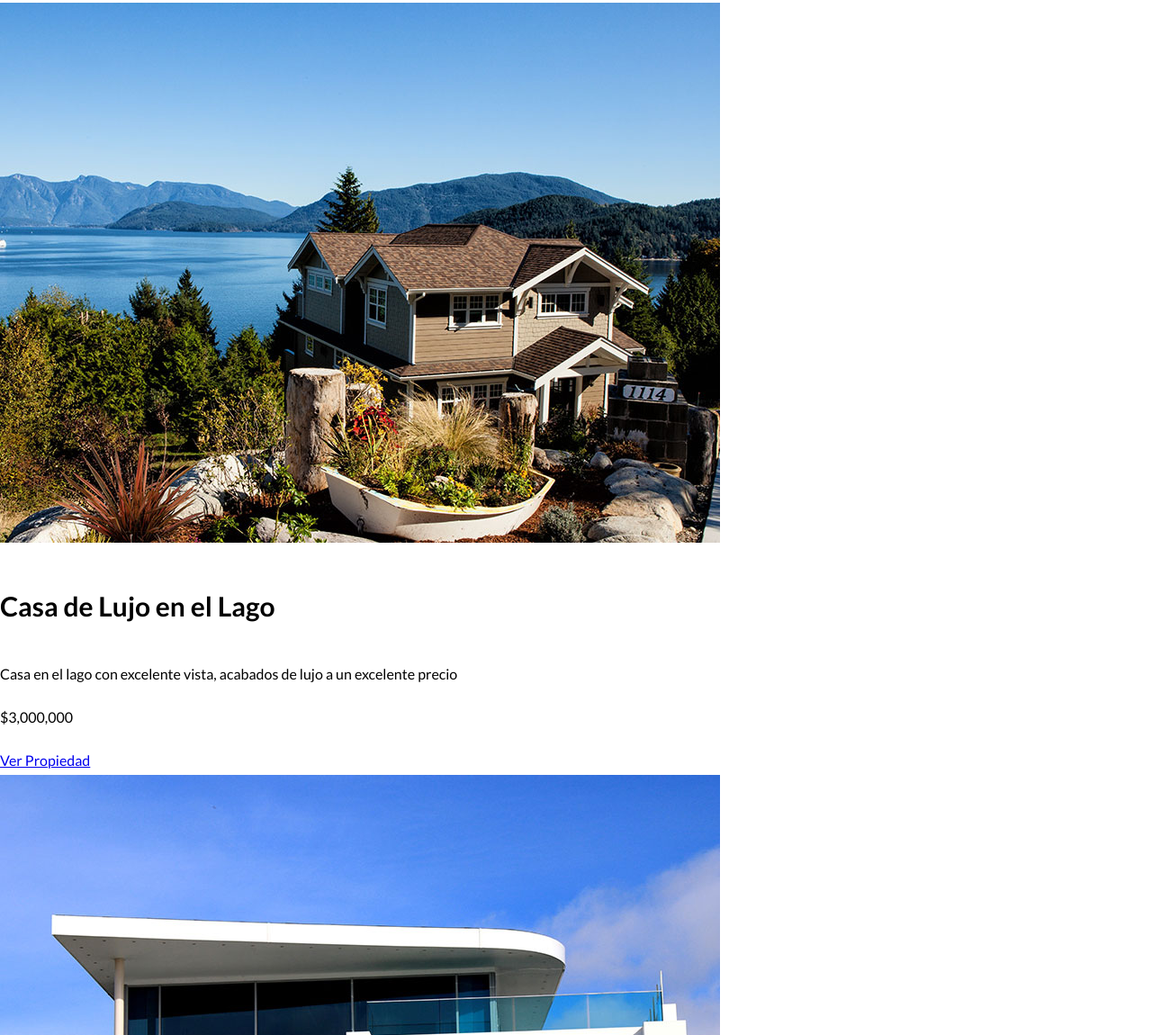
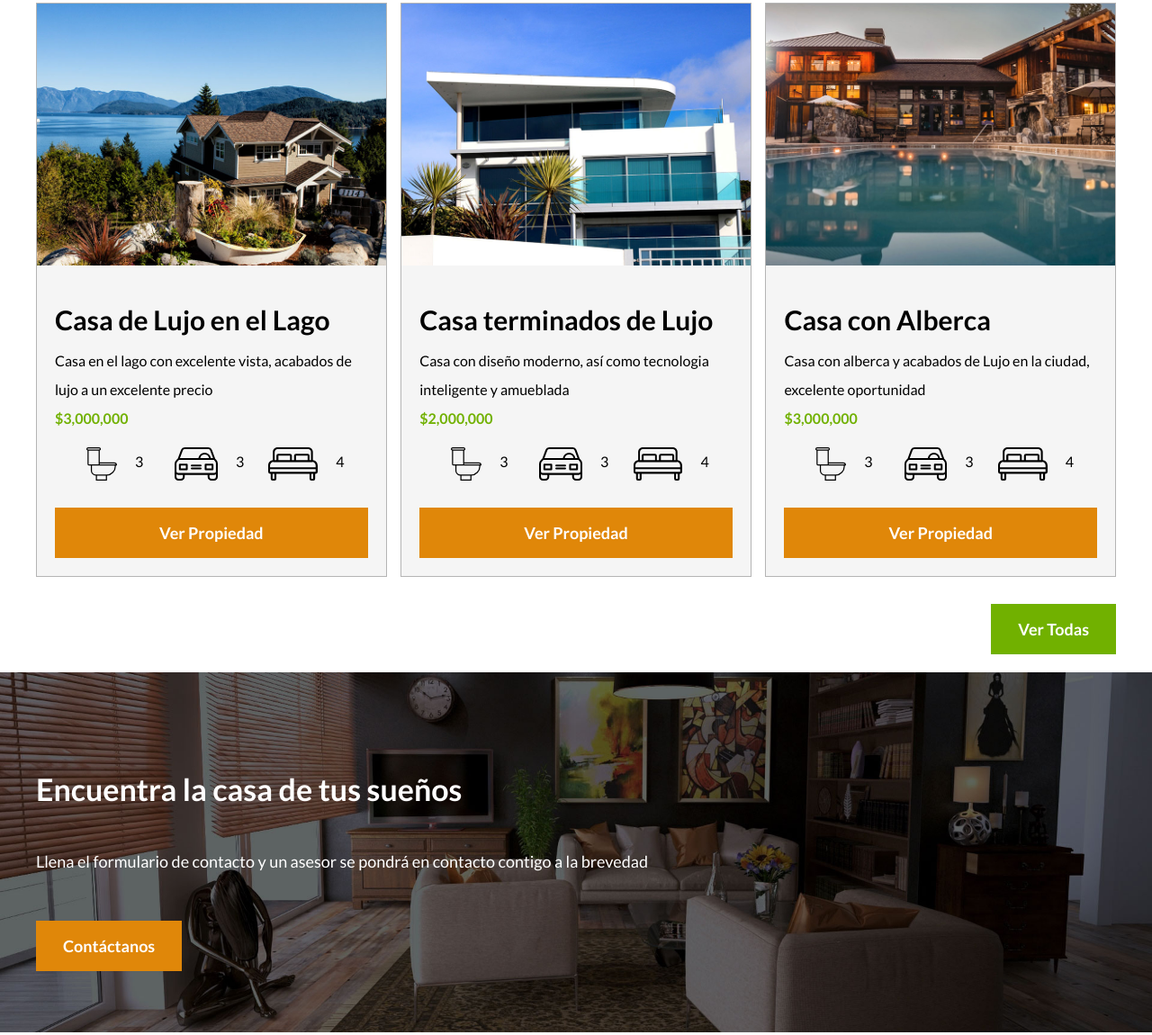
Before and after one commit to rancode10/website-bienesraices, a plain HTML site: page index.html in a window 1280 px wide. Shown: the part 1381-2531 px from the top of the page at 90% size. Drawn offline with Linux system fonts and the light colour scheme.

Commit message:
seccion venta y contacto. html y css terminado

```diff
--- a/css/styles.css
+++ b/css/styles.css
@@ -1,5 +1,10 @@
 html {
+    box-sizing: border-box;
     font-size: 62.5%;  /** Reset para REMS - 62.5% = 10px de 16px **/
+}
+
+*, *:before, *:after {
+    box-sizing: inherit;
 }
 
 body {
@@ -9,6 +14,10 @@ body {
 }
 
 /** GLOBALES **/
+img {
+    max-width: 100%;
+}
+
 .contenedor {
     max-width: 120rem; /** = 1200px **/
     margin: 0 auto;
@@ -42,6 +51,30 @@ h4 {
 
 .centrar-texto {
     text-align: center;
+}
+
+.d-block {
+    display: block!important;
+}
+
+/** BOTONES **/
+.boton {
+    color: #ffffff;
+    font-weight: 700;
+    text-decoration: none;
+    font-size: 1.8rem;
+    padding: 1rem 3rem;
+    margin-top: 3rem;
+    display: inline-block;
+    text-align: center;
+}
+
+.boton-amarillo {
+    background-color: #E08709;
+}
+
+.boton-verde {
+    background-color: #71B100;
 }
 
 
@@ -105,3 +138,71 @@ h4 {
 .icono h3 {
     text-transform: uppercase;
 }
+
+
+/** ANUNCIOS **/
+.contenedor-anuncios {
+    display: flex;
+    justify-content: space-between;
+}
+
+.anuncio {
+    flex-basis: calc(33.3% - 1rem);
+    border: 1px solid #B5B5B5;
+    background-color: #F5F5F5;
+}
+
+.contenido-anuncio {
+    padding: 2rem;
+}
+
+.contenido-anuncio h3,
+.contenido-anuncio p {
+    margin: 0;
+}
+
+.precio {
+    color: #71B100;
+    font-weight: 700;
+}
+
+.iconos-caracteristicas {
+    list-style: none;
+    padding: 0;
+    display: flex;
+    justify-content: space-evenly;
+}
+
+.iconos-caracteristicas li {
+    /* flex: 1; */
+    display: flex;
+}
+
+.iconos-caracteristicas li img {
+    margin-right: 2rem;
+}
+
+.ver-todas {
+    display: flex;
+    justify-content: flex-end;
+}
+
+
+/** CONTACTO HOME**/
+.imagen-contacto {
+    background-image: url(../img/encuentra.jpg);
+    background-position: center center;
+    background-size: cover;
+    height: 40rem;
+    display: flex;
+    align-items: center;
+}
+
+.contenido-contacto {
+    flex: 1;
+    color: #ffffff;
+}
+
+.contenido-contacto p {
+    font-size: 1.8rem;
+}
--- a/index.html
+++ b/index.html
@@ -54,41 +54,95 @@
     </section>
 
 
-    <main>
-        <h2>Casas y Depas en Venta</h2>
+    <main class="seccion contenedor">
+        <h2 class="fw-300 centrar-texto">Casas y Depas en Venta</h2>
 
-        <div>
+        <div class="contenedor-anuncios">
+            <div class="anuncio">
                 <img src="img/anuncio1.jpg" alt="Anuncio casa en el lago">
+                <div class="contenido-anuncio">
                     <h3>Casa de Lujo en el Lago</h3>
                     <p>Casa en el lago con excelente vista, acabados de lujo a un excelente precio</p>
-            <p>$3,000,000</p>
-            <a href="#">Ver Propiedad</a>
+                    <p class="precio">$3,000,000</p>
+                    <ul class="iconos-caracteristicas">
+                        <li>
+                            <img src="img/icono_wc.svg" alt="icono wc">
+                            <p>3</p>
+                        </li>
+                        <li>
+                            <img src="img/icono_estacionamiento.svg" alt="icono autos">
+                            <p>3</p>
+                        </li>
+                        <li>
+                            <img src="img/icono_dormitorio.svg" alt="icono habitaciones">
+                            <p>4</p>
+                        </li>
+                    </ul>
+                    <a href="#" class="boton boton-amarillo d-block">Ver Propiedad</a>
+                </div>
             </div>
 
-        <div>
+            <div class="anuncio">
                 <img src="img/anuncio2.jpg" alt="Anuncio casa de lujo">
+                <div class="contenido-anuncio">
                     <h3>Casa terminados de Lujo</h3>
                     <p>Casa con diseño moderno, así como tecnologia inteligente y amueblada</p>
-            <p>$2,000,000</p>
-            <a href="#">Ver Propiedad</a>
+                    <p class="precio">$2,000,000</p>
+                    <ul class="iconos-caracteristicas">
+                        <li>
+                            <img src="img/icono_wc.svg" alt="icono wc">
+                            <p>3</p>
+                        </li>
+                        <li>
+                            <img src="img/icono_estacionamiento.svg" alt="icono autos">
+                            <p>3</p>
+                        </li>
+                        <li>
+                            <img src="img/icono_dormitorio.svg" alt="icono habitaciones">
+                            <p>4</p>
+                        </li>
+                    </ul>
+                    <a href="#" class="boton boton-amarillo d-block">Ver Propiedad</a>
+                </div>
             </div>
 
-        <div>
+            <div class="anuncio">
                 <img src="img/anuncio3.jpg" alt="Anuncio casa con alberca">
+                <div class="contenido-anuncio">
                     <h3>Casa con Alberca</h3>
                     <p>Casa con alberca y acabados de Lujo en la ciudad, excelente oportunidad</p>
-            <p>$3,000,000</p>
-            <a href="#">Ver Propiedad</a>
+                    <p class="precio">$3,000,000</p>
+                    <ul class="iconos-caracteristicas">
+                        <li>
+                            <img src="img/icono_wc.svg" alt="icono wc">
+                            <p>3</p>
+                        </li>
+                        <li>
+                            <img src="img/icono_estacionamiento.svg" alt="icono autos">
+                            <p>3</p>
+                        </li>
+                        <li>
+                            <img src="img/icono_dormitorio.svg" alt="icono habitaciones">
+                            <p>4</p>
+                        </li>
+                    </ul>
+                    <a href="#" class="boton boton-amarillo d-block">Ver Propiedad</a>
+                </div>
+            </div>
         </div>
 
-        <a href="anuncios.html">Ver Todas</a>
+        <div class="ver-todas">
+            <a href="anuncios.html" class="boton boton-verde">Ver Todas</a>
+        </div>
     </main>
 
 
-    <section>
+    <section class="imagen-contacto">
+        <div class="contenedor contenido-contacto">
             <h2>Encuentra la casa de tus sueños</h2>
             <p>Llena el formulario de contacto y un asesor se pondrá en contacto contigo a la brevedad</p>
-        <a href="contacto.html">Contáctanos</a>
+            <a href="contacto.html" class="boton boton-amarillo">Contáctanos</a>
+        </div>
     </section>
 
 
```
Lines whose indentation alone changed are shown as unchanged.
